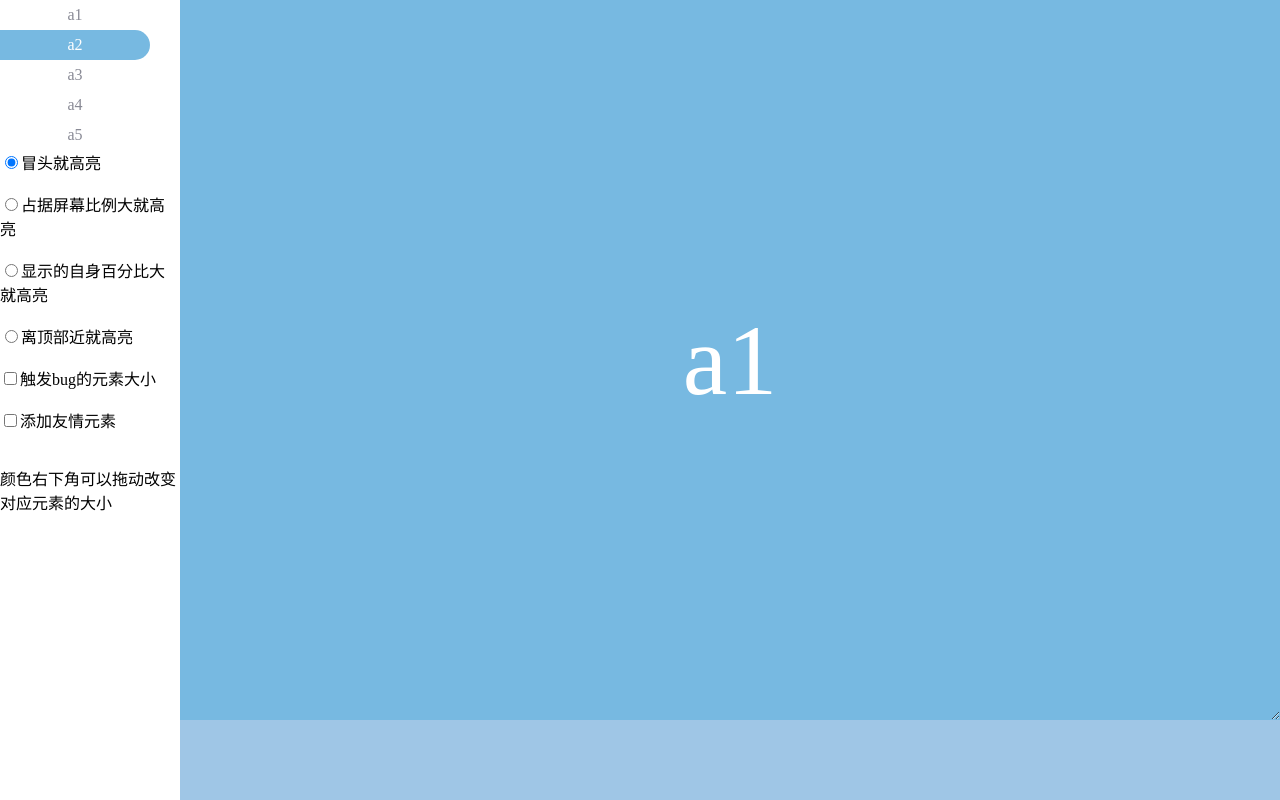
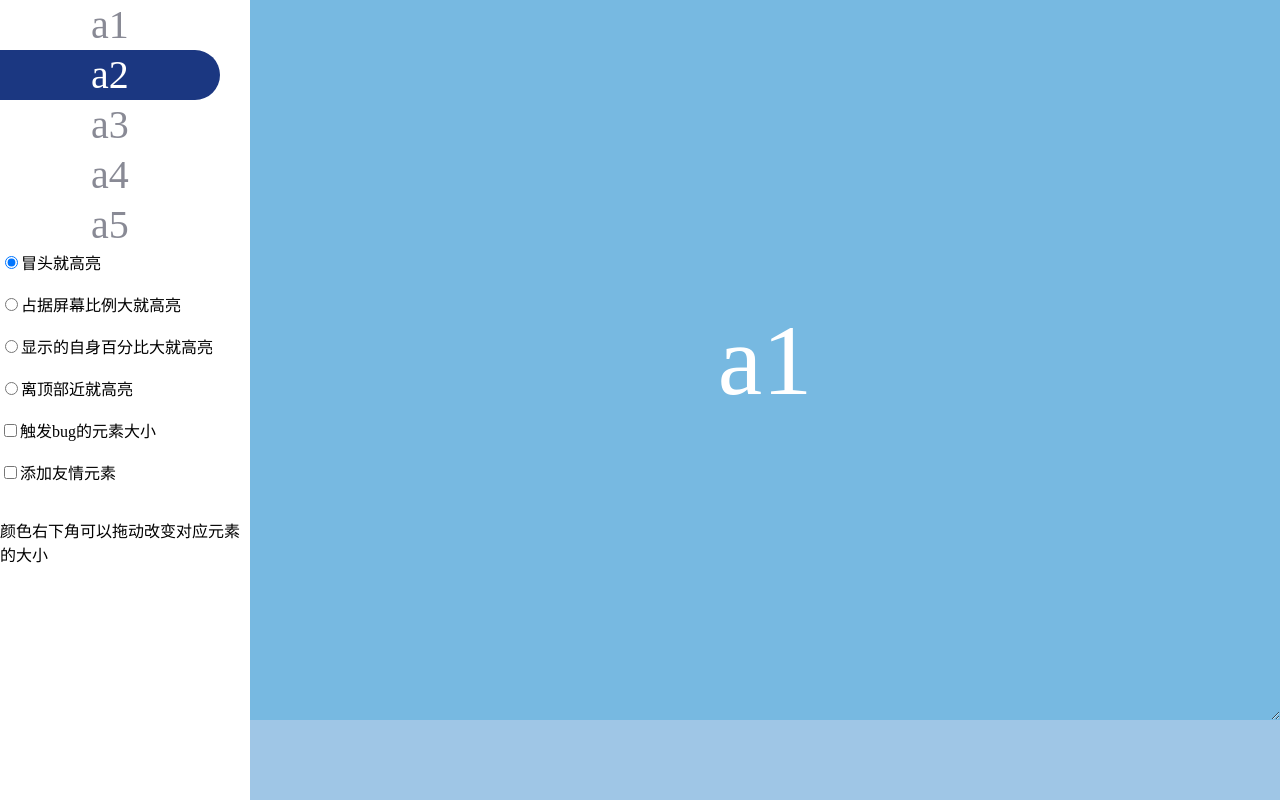
Before and after one commit to w1301625107/demos, a plain HTML site: page anchor.html in a window 1280 px wide. Drawn offline with Linux system fonts and the light colour scheme.

Commit message:
fix(anchor):更大更艳

```diff
--- a/anchor.html
+++ b/anchor.html
@@ -265,7 +265,8 @@
     width: 100%;
     height: 100%;
     color: #898A95;
-    line-height: 30px;
+    line-height: 50px;
+    font-size: 40px;
     border-radius: 0 50px 50px 0;
     text-decoration: none;
     text-align: center;
@@ -273,18 +274,18 @@
 
   .highLight {
     color: #ffffff;
-    background: #77b9e1;
+    background: #1b3781;
   }
 
   nav {
-    width: 180px;
+    width: 250px;
     float: left;
     height: 100vh;
     overflow: scroll;
   }
 
   ul {
-    width: 150px;
+    width: 220px;
     display: flex;
     flex-direction: column;
     margin: 0;
```
